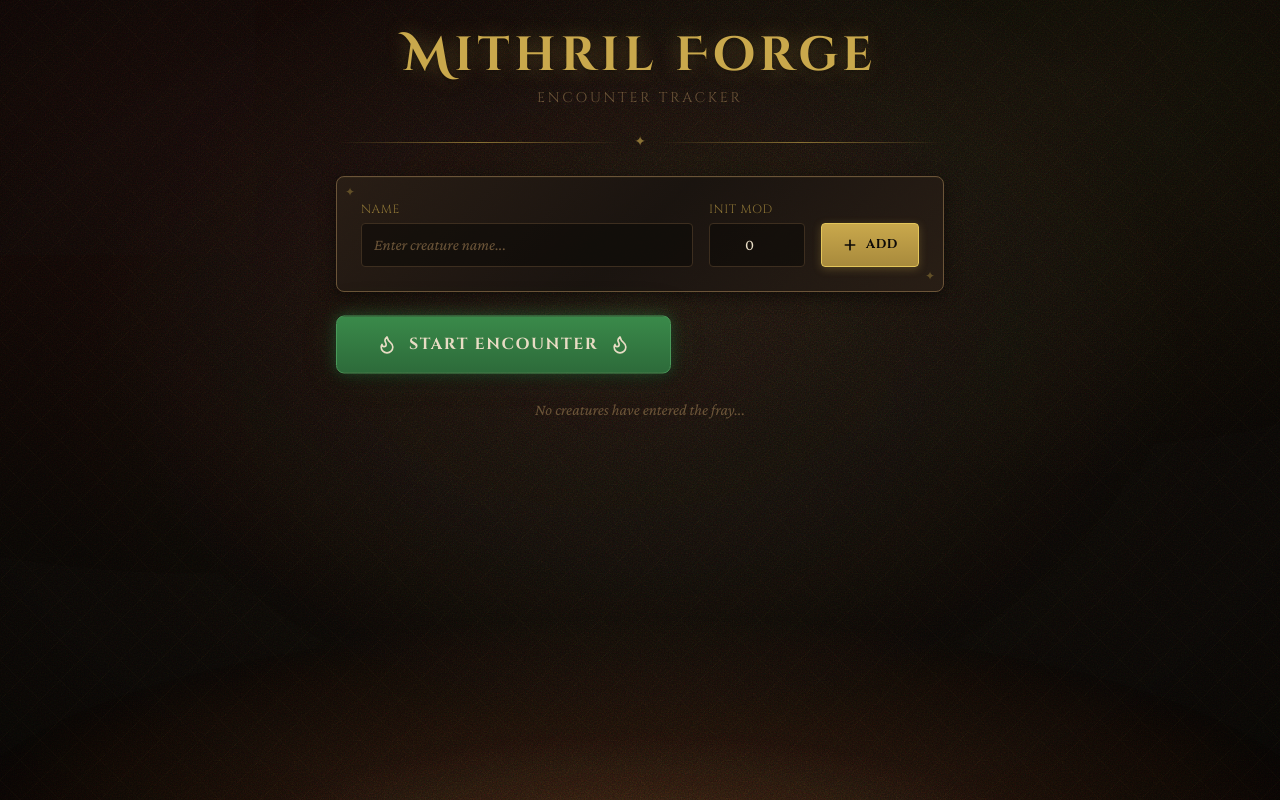
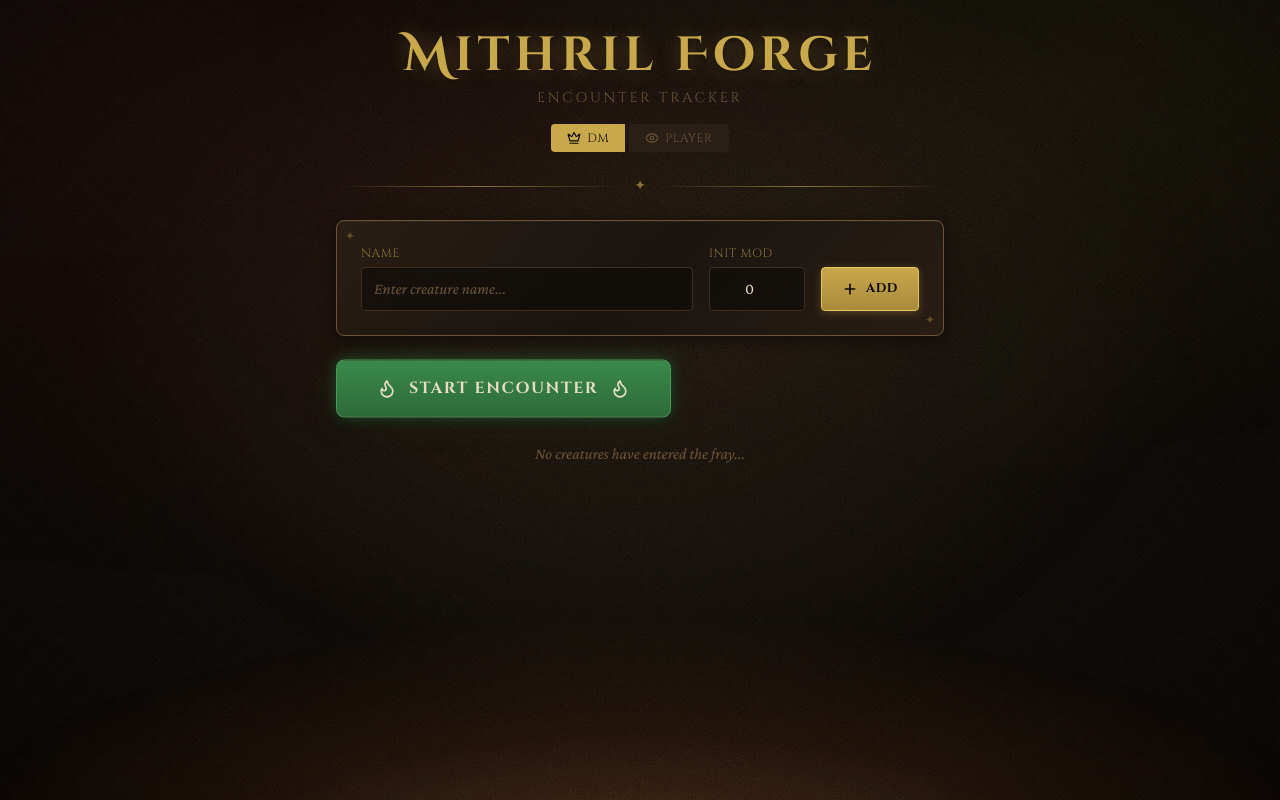
Before and after one commit to phortx/mithril-forge, a React (Vite) app: page / in a window 1280 px wide. Built offline with nearby package versions, Linux system fonts and the light colour scheme.

Commit message:
feat: player/dm views

```diff
--- a/src/App.tsx
+++ b/src/App.tsx
@@ -1,11 +1,16 @@
+import { useState } from 'react'
 import { useEncounter } from './hooks/useEncounter'
 import { useTurnTracker } from './hooks/useTurnTracker'
 import { AddCreatureForm } from './components/AddCreatureForm'
 import { CreatureList } from './components/CreatureList'
 import { TurnControls } from './components/TurnControls'
-import { Dices, SkipForward, Flag } from 'lucide-react'
+import { Dices, SkipForward, Flag, Eye, Crown } from 'lucide-react'
+import type { ViewMode } from './types/viewMode'
 
 function App() {
+  const [viewMode, setViewMode] = useState<ViewMode>('dm')
+  const isDM = viewMode === 'dm'
+
   const {
     creatures,
     addCreature,
@@ -28,15 +33,42 @@ function App() {
           <p className="text-forge-tan text-sm mt-2 font-heading tracking-[0.2em] uppercase">
             Encounter Tracker
           </p>
+          <div className="flex justify-center gap-1 mt-4">
+            <button
+              onClick={() => setViewMode('dm')}
+              className={`rounded-l px-4 py-1.5 text-xs font-heading uppercase tracking-wider flex items-center gap-1.5 transition-colors ${
+                isDM
+                  ? 'bg-forge-gold text-forge-darkest'
+                  : 'bg-forge-brown text-forge-tan hover:bg-forge-leather'
+              }`}
+            >
+              <Crown size={14} />
+              DM
+            </button>
+            <button
+              onClick={() => setViewMode('player')}
+              className={`rounded-r px-4 py-1.5 text-xs font-heading uppercase tracking-wider flex items-center gap-1.5 transition-colors ${
+                !isDM
+                  ? 'bg-forge-gold text-forge-darkest'
+                  : 'bg-forge-brown text-forge-tan hover:bg-forge-leather'
+              }`}
+            >
+              <Eye size={14} />
+              Player
+            </button>
+          </div>
         </header>
 
         <div className="ornament-divider font-heading text-sm">&#x2726;</div>
 
+        {isDM && (
           <div className="panel-parchment panel-ornate rounded-lg p-6">
             <AddCreatureForm onAdd={addCreature} />
           </div>
+        )}
 
-        {isStarted ? (
+        {isDM ? (
+          isStarted ? (
             <div className="flex items-center gap-4">
               <TurnControls
                 isStarted={isStarted}
@@ -88,11 +120,23 @@ function App() {
                 </button>
               )}
             </div>
+          )
+        ) : (
+          isStarted && (
+            <TurnControls
+              isStarted={isStarted}
+              round={turnState?.round ?? null}
+              onStart={startEncounter}
+              onNextTurn={nextTurn}
+              onEndEncounter={endEncounter}
+            />
+          )
         )}
 
         <CreatureList
           creatures={creatures}
           activeCreatureId={turnState?.activeCreatureId ?? null}
+          readOnly={!isDM}
           onRemove={removeCreature}
           onRollInitiative={rollCreatureInitiative}
           onRollAll={rollAllInitiative}
--- a/src/components/CreatureList.tsx
+++ b/src/components/CreatureList.tsx
@@ -5,6 +5,7 @@ import { Swords, Skull, ChevronRight } from 'lucide-react'
 type CreatureListProps = {
   creatures: Creature[]
   activeCreatureId: string | null
+  readOnly?: boolean
   onRemove: (id: string) => void
   onRollInitiative: (id: string) => void
   onRollAll: () => void
@@ -68,6 +69,7 @@ function InitiativeInput({
 export function CreatureList({
   creatures,
   activeCreatureId,
+  readOnly = false,
   onRemove,
   onRollInitiative,
   onUpdateInitiative,
@@ -93,10 +95,17 @@ export function CreatureList({
               className={`shrink-0 ${isActive ? 'text-forge-gold' : 'invisible'}`}
               aria-label={isActive ? 'Active turn' : undefined}
             />
+            {readOnly ? (
+              <span className="w-14 text-center text-xl font-bold font-heading text-forge-gold">
+                {creature.initiative !== null ? creature.initiative : '—'}
+              </span>
+            ) : (
               <InitiativeInput
                 creature={creature}
                 onUpdate={onUpdateInitiative}
               />
+            )}
+            {!readOnly && (
               <button
                 onClick={() => onRollInitiative(creature.id)}
                 className="btn-ember shrink-0"
@@ -104,12 +113,16 @@ export function CreatureList({
               >
                 <Swords size={16} />
               </button>
+            )}
             <span className="text-forge-parchment-light font-heading text-lg font-semibold flex-1">
               {creature.name}
             </span>
+            {!readOnly && (
               <span className="text-forge-tan text-sm italic">
                 {formatModifier(creature.initiativeModifier)}
               </span>
+            )}
+            {!readOnly && (
               <button
                 onClick={() => onRemove(creature.id)}
                 className="text-forge-tan hover:text-forge-burgundy-light transition-colors shrink-0"
@@ -117,6 +130,7 @@ export function CreatureList({
               >
                 <Skull size={16} />
               </button>
+            )}
           </li>
           )
         })}
--- /dev/null
+++ b/src/types/viewMode.ts
@@ -0,0 +1 @@
+export type ViewMode = 'dm' | 'player'
```
Lines whose indentation alone changed are shown as unchanged.
